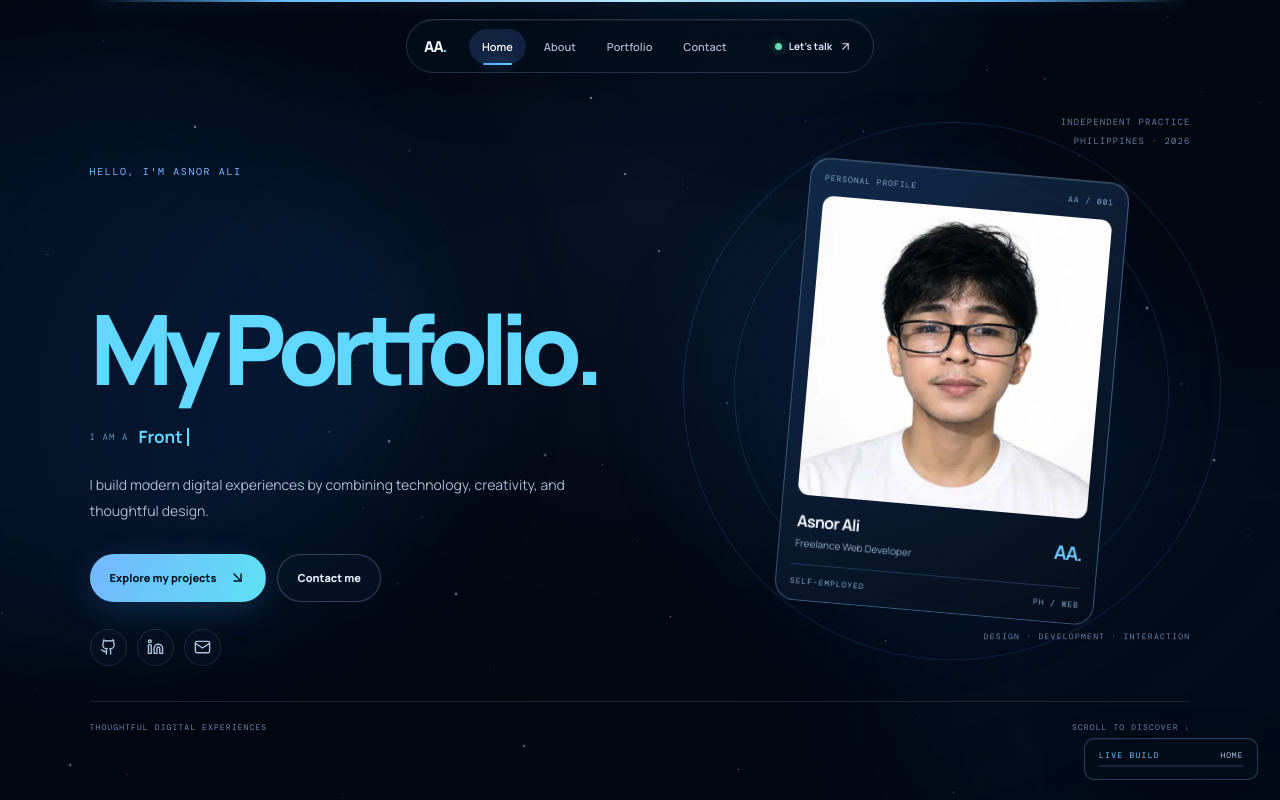
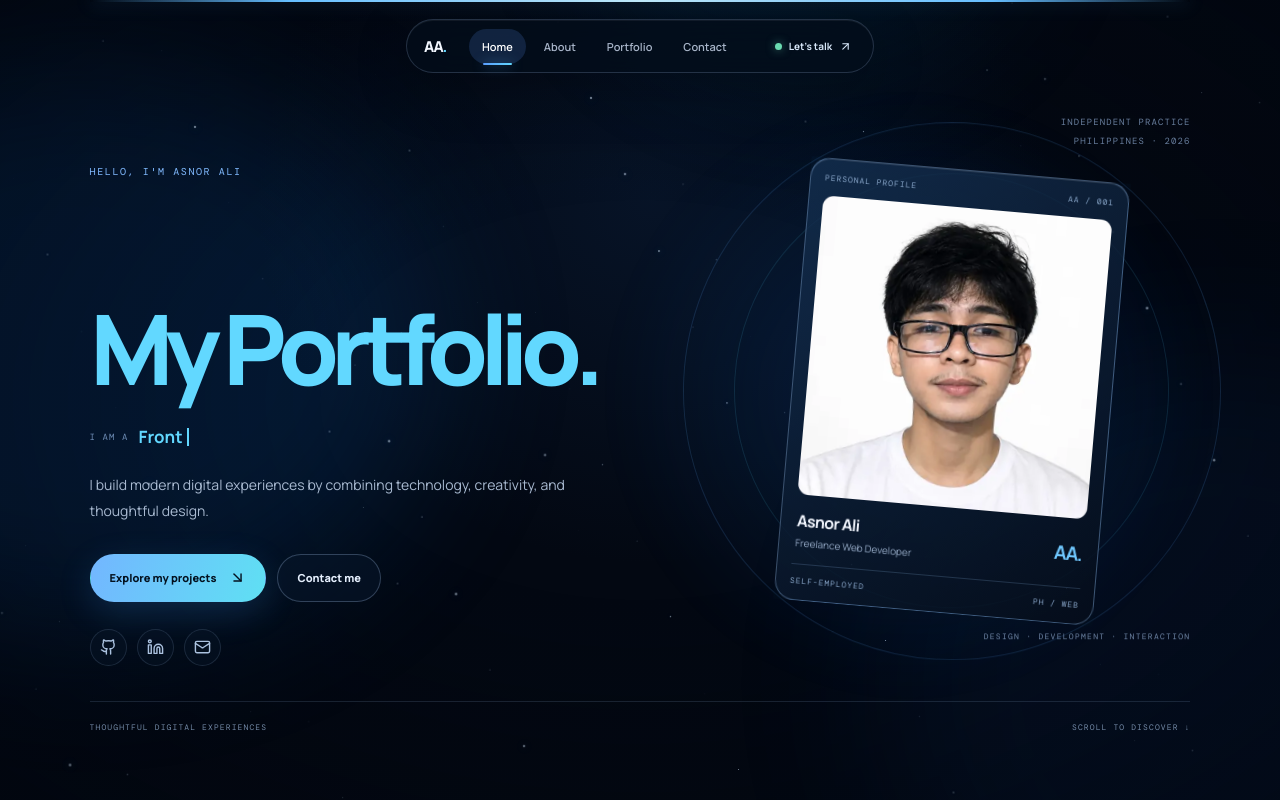
Before and after one commit to azuleermenu-dot/My-Portfolio, a React (Vite) app: page / in a window 1280 px wide. Shown: the top 800 px of the page. Built offline with nearby package versions, Linux system fonts and the light colour scheme.

Commit message:
Remove live build overlay while preserving scroll effects

```diff
--- a/src/App.jsx
+++ b/src/App.jsx
@@ -783,5 +783,5 @@ export default function App() {
     ['home','about','portfolio','contact'].forEach(id=>{const el=document.getElementById(id);if(el)observer.observe(el);});
     return()=>observer.disconnect();
   },[activeProject]);
-  return <><div className="construction-status" aria-hidden="true"><span>LIVE BUILD</span><strong>{activeSection.toUpperCase()}</strong><i><b className="construction-status__progress" /></i></div><div className="site-shell"><Galaxy/><main>{activeProject?<ProjectDetail project={activeProject} onBack={closeProject}/>:<><Nav active={activeSection} onNavigate={navigateTo}/><Hero/><About/><Workspace/><Portfolio onOpen={openProject}/><Technology/><Contact/><Footer/></>}</main></div></>;
+  return <><div className="site-shell"><Galaxy/><main>{activeProject?<ProjectDetail project={activeProject} onBack={closeProject}/>:<><Nav active={activeSection} onNavigate={navigateTo}/><Hero/><About/><Workspace/><Portfolio onOpen={openProject}/><Technology/><Contact/><Footer/></>}</main></div></>;
 }
```
